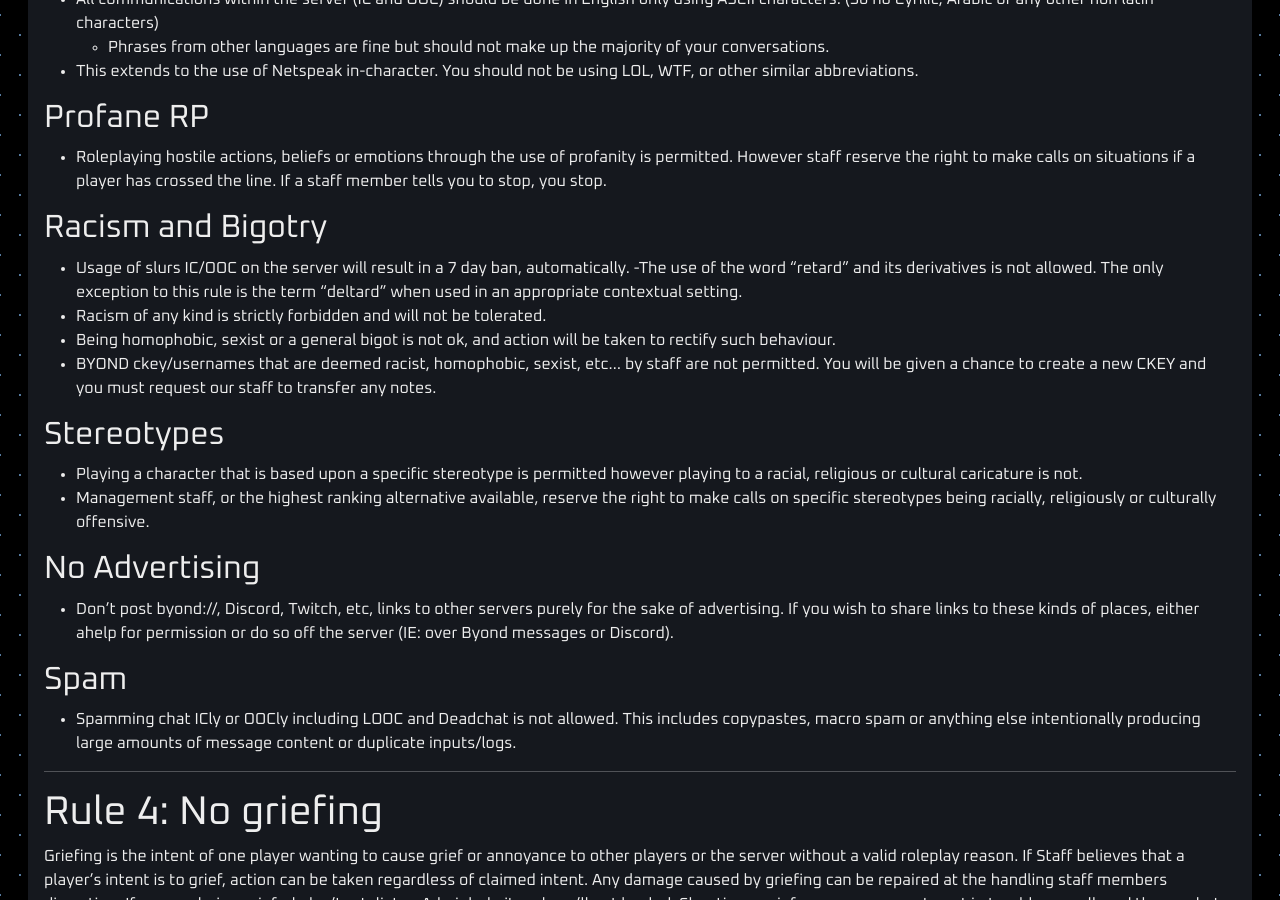
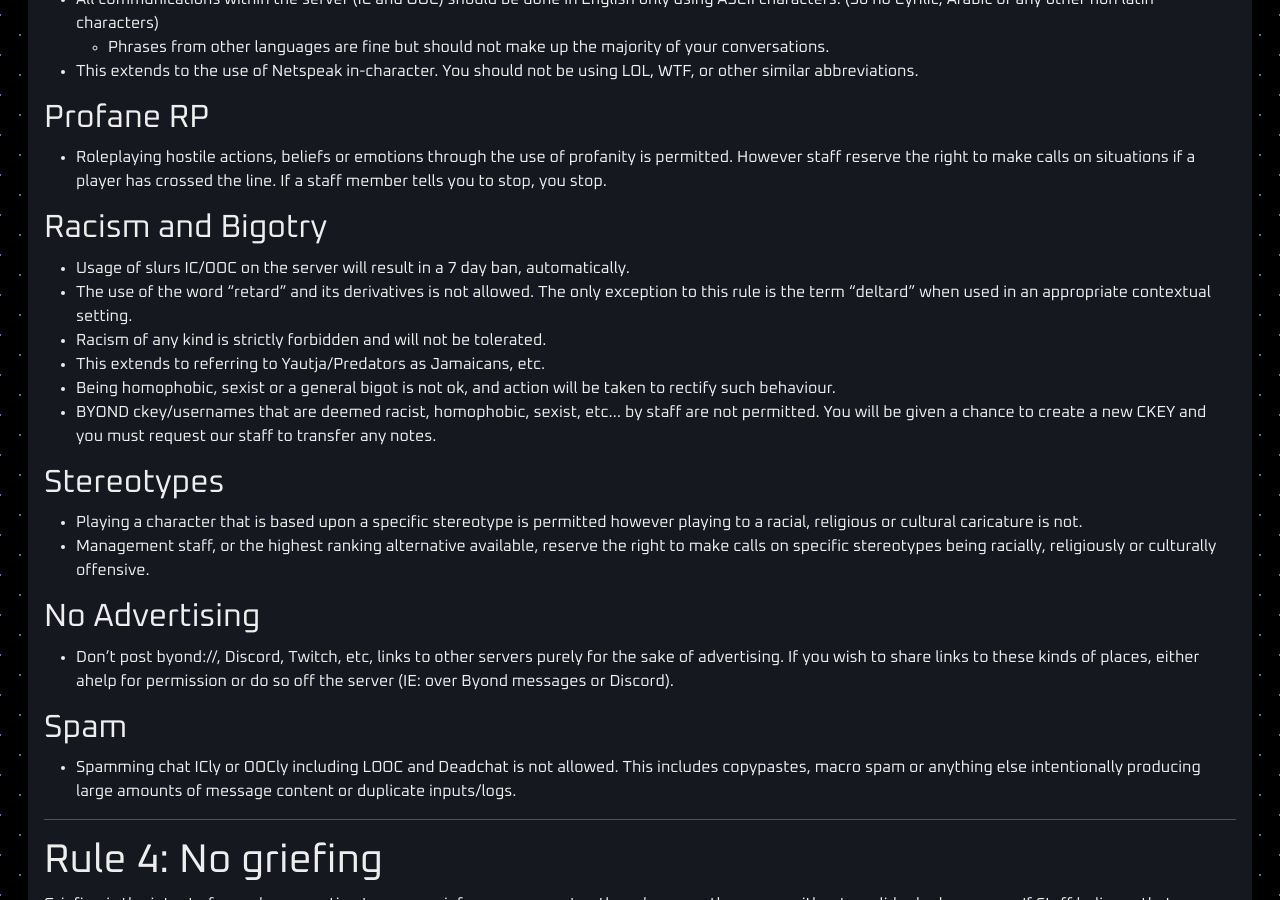
Before and after one commit to cmss13-devs/web, a Jekyll site: the page built from rules.md, in a window 1280 px wide and 900 px high, scrolled down 5585 px. Built offline with Jekyll 4.4.1, drawn with Linux system fonts in a browser that asks for light colours.

Commit message:
add redundancy to jamaicans under rule 3. (#92)
This adds another mention of jamaicans to rule 3 directly, because
people were apparently missing it's mention in an un-expected place
within the rules.

I also fixed formatting on the line 'The use of the word "retard" and
its derivatives is not allowed. The only exception to this rule is the
term "deltard" when used in an appropriate contextual setting.'

```diff
--- a/rules.md
+++ b/rules.md
@@ -216,8 +216,9 @@ The general behavioural expectations for members of the community. Unless explic
 ## Racism and Bigotry
 
 - Usage of slurs IC/OOC on the server will result in a 7 day ban, automatically.
-  -The use of the word "retard" and its derivatives is not allowed. The only exception to this rule is the term "deltard" when used in an appropriate contextual setting.
+- The use of the word "retard" and its derivatives is not allowed. The only exception to this rule is the term "deltard" when used in an appropriate contextual setting.
 - Racism of any kind is strictly forbidden and will not be tolerated.
+- This extends to referring to Yautja/Predators as Jamaicans, etc.
 - Being homophobic, sexist or a general bigot is not ok, and action will be taken to rectify such behaviour.
 - BYOND ckey/usernames that are deemed racist, homophobic, sexist, etc... by staff are not permitted. You will be given a chance to create a new CKEY and you must request our staff to transfer any notes.
 
```
